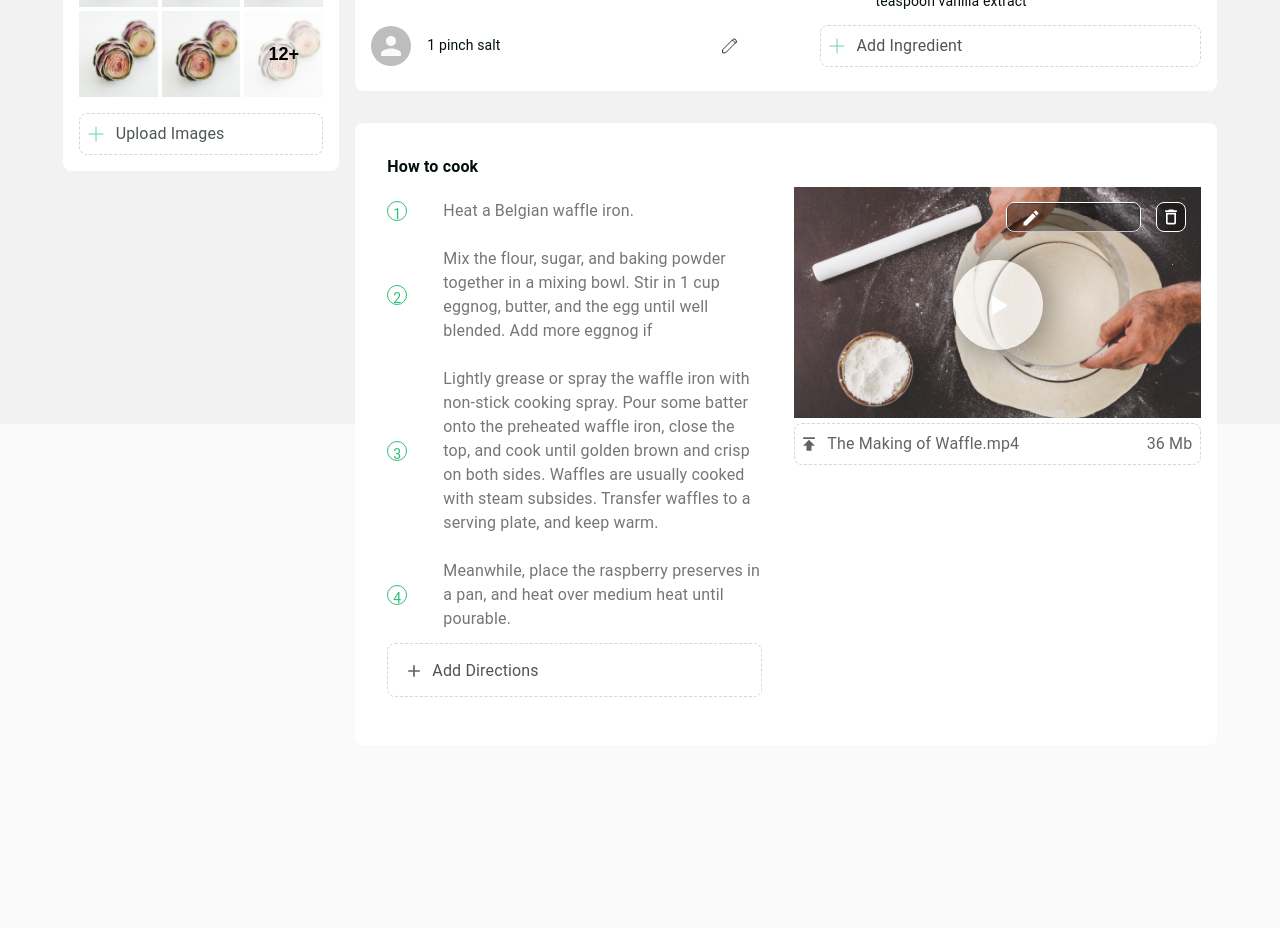
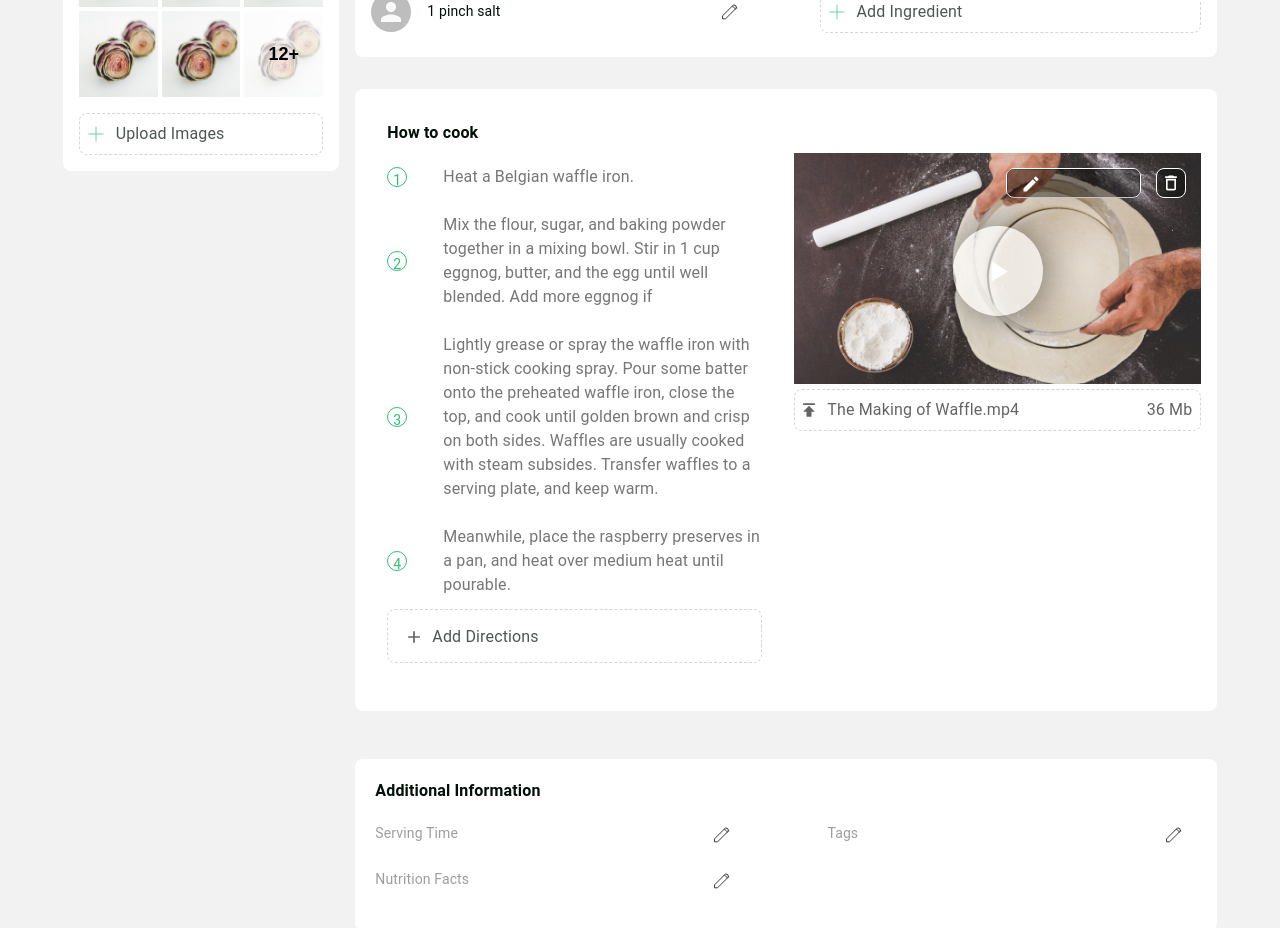
Before and after one commit to ndhungw/scratch-web, a React (Create React App) app: page /edit-recipe in a window 1280 px wide. Shown: the part 360-1288 px from the top of the page. Before the commit the page ends 1129 px from the top, so only its background shows below. Built offline with nearby package versions, Linux system fonts and the light colour scheme.

Commit message:
- fix layout for EditableText - create AdditionalInfo Card - use AdditionalInfoCard in EditRecipePage

```diff
--- a/src/pages/main/EditRecipe/EditRecipePage.js
+++ b/src/pages/main/EditRecipe/EditRecipePage.js
@@ -7,6 +7,7 @@ import IngredientsCard from "./components/IngredientsCard";
 import NavigationDesktop from "../../../components/Navigation/NavigationDesktop";
 import ImageGallery from "./ImageGallery";
 import COLORS from "../../../constants/colors";
+import AdditionalInfoCard from "./components/AdditionalInfoCard";
 
 const directions = [
   {
@@ -102,9 +103,20 @@ const EditRecipePage = () => {
             {/* How to cook section*/}
             <Grid
               item
-              // style={{ backgroundColor: "green" }}
+              style={{
+                // backgroundColor: "green",
+                marginBottom: 48,
+              }}
             >
               <InstructionCard />
+            </Grid>
+
+            {/* Additional Info section*/}
+            <Grid
+              item
+              // style={{ backgroundColor: "violet" }}
+            >
+              <AdditionalInfoCard />
             </Grid>
           </Grid>
         </Grid>
@@ -115,7 +127,8 @@ const EditRecipePage = () => {
 
 const useStyles = makeStyles((theme) => ({
   root: {
-    height: "100vh",
+    // height: "100vh",
+    flexGrow: 1,
     backgroundColor: COLORS.WhiteSmoke,
   },
   ingredientSection: {
--- /dev/null
+++ b/src/pages/main/EditRecipe/components/AdditionalInfoCard.js
@@ -0,0 +1,78 @@
+import React from "react";
+import { Typography } from "@material-ui/core";
+import classNames from "classnames";
+
+import { makeStyles } from "@material-ui/core";
+import useTypographyStyles from "../../../../assets/styles/useTypographyStyles";
+import CardBase from "../../../../components/Card/CardBase";
+import EditableText from "./EditableText";
+
+const useStyles = makeStyles((theme) => ({
+  root: {},
+  infoContainer: {
+    display: "flex",
+    flexWrap: "wrap",
+    justifyContent: "space-between",
+  },
+  infoItemRow: {
+    width: "45%",
+    display: "flex",
+    justifyContent: "space-between",
+    alignItems: "baseline",
+    marginBottom: theme.spacing(2),
+  },
+  label: {
+    marginRight: theme.spacing(2),
+    opacity: 0.4,
+  },
+}));
+
+export default function AdditionalInfoCard({
+  servingTime,
+  tags,
+  nutritionFacts,
+}) {
+  const classes = useStyles();
+  const typoClasses = useTypographyStyles();
+
+  return (
+    <CardBase title={"Additional Information"}>
+      <div className={classes.infoContainer}>
+        <div className={classes.infoItemRow}>
+          <div>
+            <Typography
+              noWrap
+              className={classNames(typoClasses.body, classes.label)}
+            >
+              {"Serving Time"}
+            </Typography>
+          </div>
+
+          <EditableText isAdornmentAtStart={true} />
+        </div>
+        <div className={classes.infoItemRow}>
+          <div>
+            <Typography
+              noWrap
+              className={classNames(typoClasses.body, classes.label)}
+            >
+              {"Tags"}
+            </Typography>
+          </div>
+          <EditableText isAdornmentAtStart={true} />
+        </div>
+        <div className={classes.infoItemRow}>
+          <div>
+            <Typography
+              noWrap
+              className={classNames(typoClasses.body, classes.label)}
+            >
+              {"Nutrition Facts"}
+            </Typography>
+          </div>
+          <EditableText isAdornmentAtStart={true} />
+        </div>
+      </div>
+    </CardBase>
+  );
+}
--- a/src/pages/main/EditRecipe/components/EditableText.js
+++ b/src/pages/main/EditRecipe/components/EditableText.js
@@ -36,6 +36,7 @@ export default function EditableText({
   text,
   handleChangeText,
   isAdornmentAtStart,
+  ...rest
 }) {
   const classes = useStyles();
   const typoClasses = useTypographyStyles();
@@ -54,7 +55,7 @@ export default function EditableText({
   };
 
   return (
-    <FormControl fullWidth>
+    <FormControl fullWidth {...rest}>
       <div className={classes.formElementsWrapper}>
         <Input
           className={typoClasses.body}
@@ -67,6 +68,7 @@ export default function EditableText({
           classes={{
             disabled: classes.normalColorText,
           }}
+          fullWidth
         />
 
         {!isEditing && (
```
